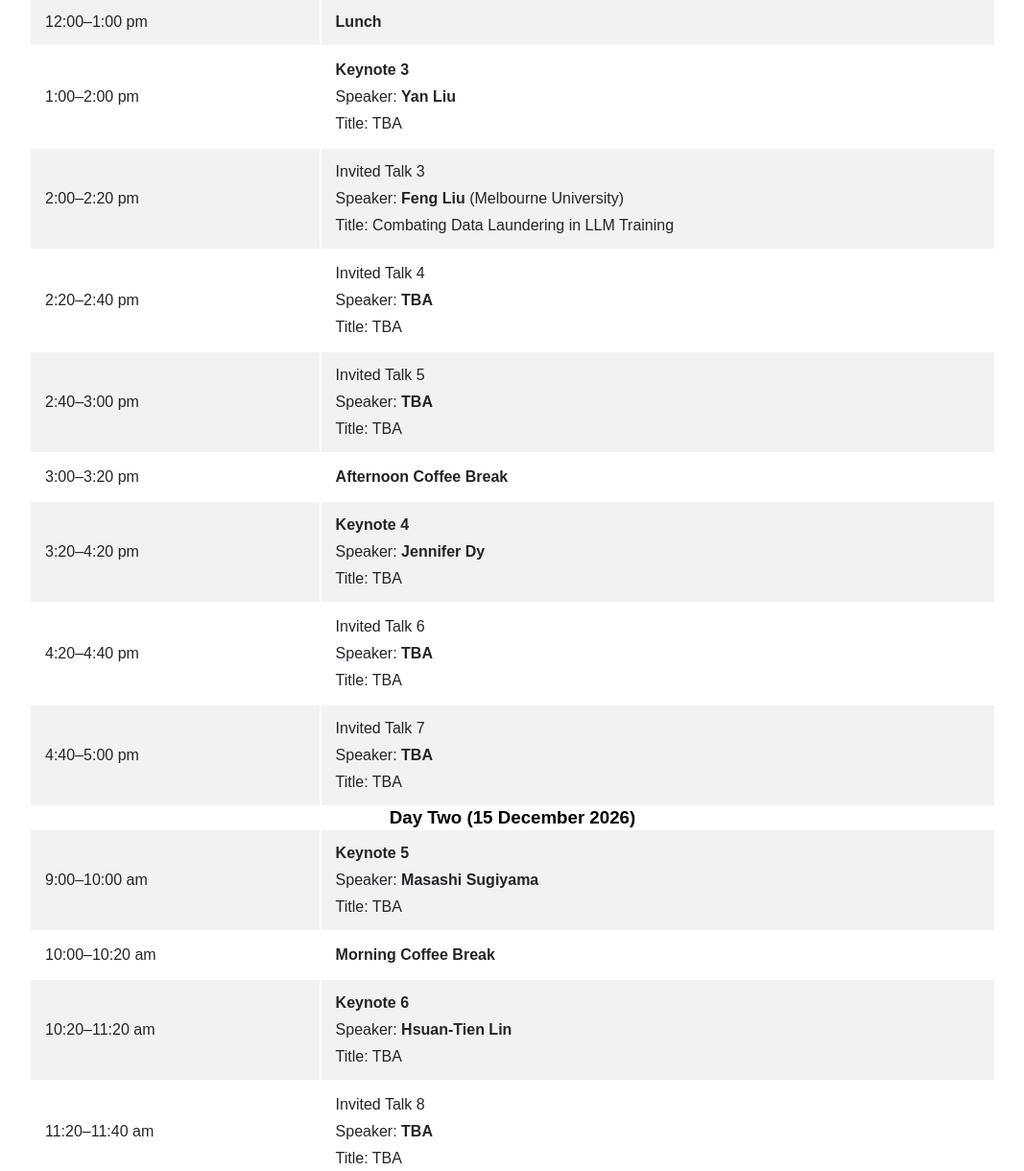
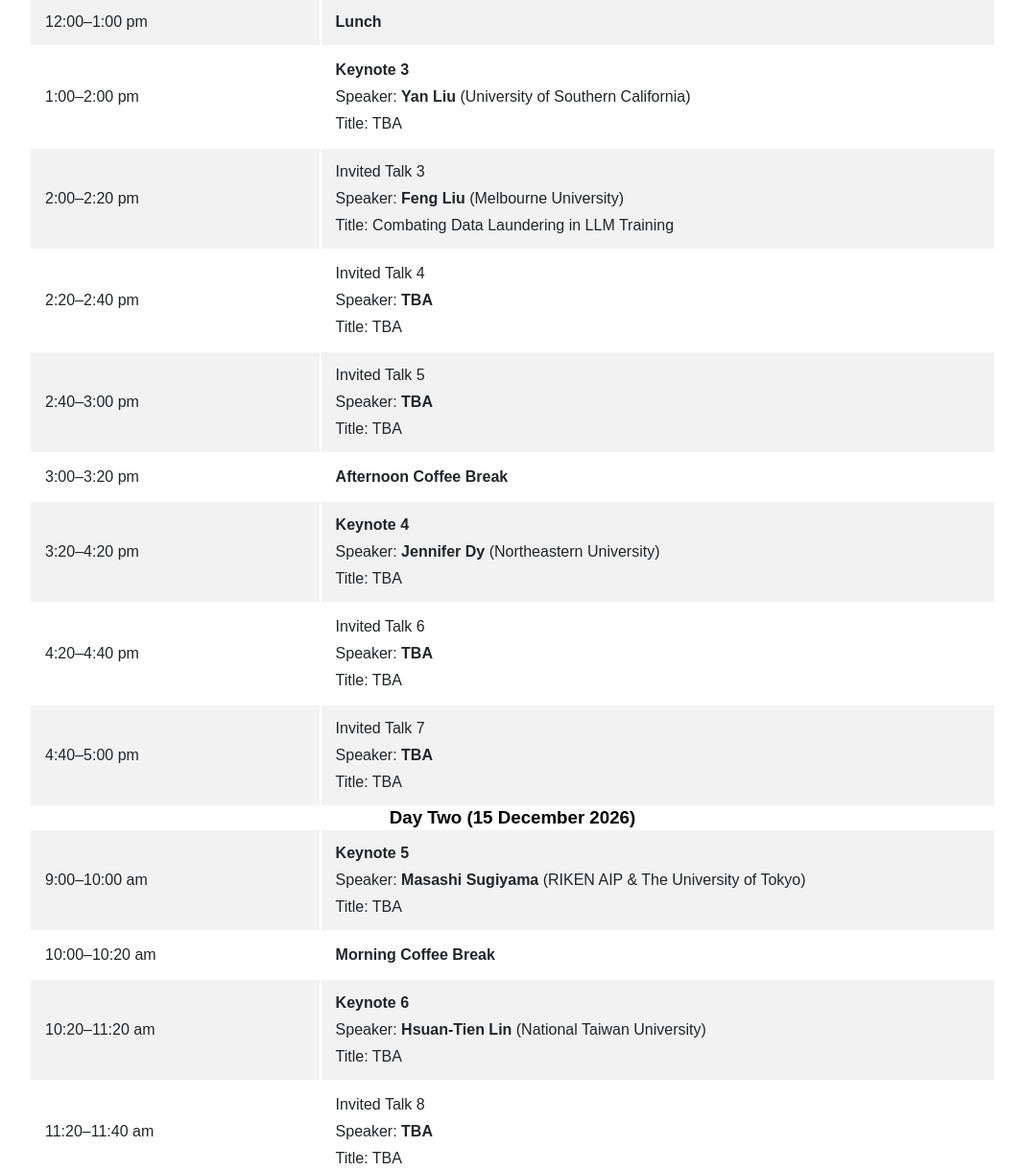
Before and after one commit to tongliang-liu/tongliang-liu.github.io, a plain HTML site: page tml_workshop_2026.html in a window 1280 px wide. Shown: the part 1280-2500 px from the top of the page at 96% size, without its empty margins (106-1173 px from the left). Drawn offline with Linux system fonts and the light colour scheme.

Commit message:
Update tml_workshop_2026.html

```diff
--- a/tml_workshop_2026.html
+++ b/tml_workshop_2026.html
@@ -101,7 +101,7 @@
         <td class="left-text bb-w">1:00–2:00 pm</td>
         <td class="right-text bb-w">
             <b>Keynote 3</b><br>
-            Speaker: <b>Yan Liu</b><br>
+            Speaker: <b>Yan Liu</b> (University of Southern California)<br>
             Title: TBA
         </td>
     </tr>
@@ -139,7 +139,7 @@
         <td class="left-text">3:20–4:20 pm</td>
         <td class="right-text">
             <b>Keynote 4</b><br>
-            Speaker: <b>Jennifer Dy</b><br>
+            Speaker: <b>Jennifer Dy</b> (Northeastern University)<br>
             Title: TBA
         </td>
     </tr>
@@ -167,7 +167,7 @@
         <td class="left-text">9:00–10:00 am</td>
         <td class="right-text">
             <b>Keynote 5</b><br>
-            Speaker: <b>Masashi Sugiyama</b><br>
+            Speaker: <b>Masashi Sugiyama</b> (RIKEN AIP & The University of Tokyo)<br>
             Title: TBA
         </td>
     </tr>
@@ -181,7 +181,7 @@
         <td class="left-text">10:20–11:20 am</td>
         <td class="right-text">
             <b>Keynote 6</b><br>
-            Speaker: <b>Hsuan-Tien Lin</b><br>
+            Speaker: <b>Hsuan-Tien Lin</b> (National Taiwan University)<br>
             Title: TBA
         </td>
     </tr>
@@ -212,7 +212,7 @@
         <td class="left-text">1:00–2:00 pm</td>
         <td class="right-text">
             <b>Keynote 7</b><br>
-            Speaker: <b>Hugo Larochelle</b><br>
+            Speaker: <b>Hugo Larochelle</b> (Mila - Quebec AI Institute)<br>
             Title: TBA
         </td>
     </tr>
```
